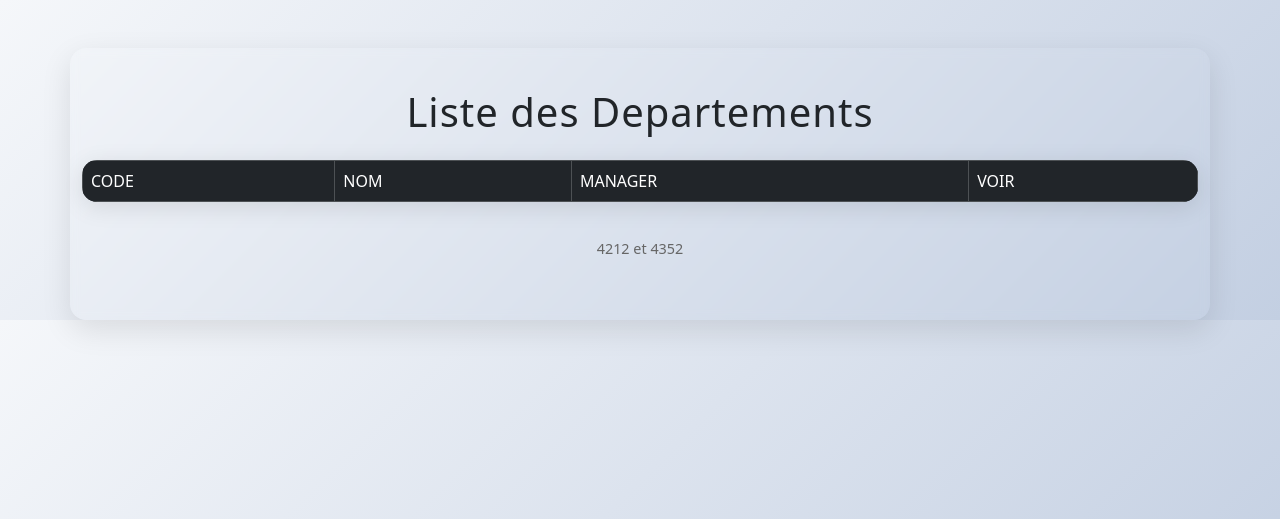
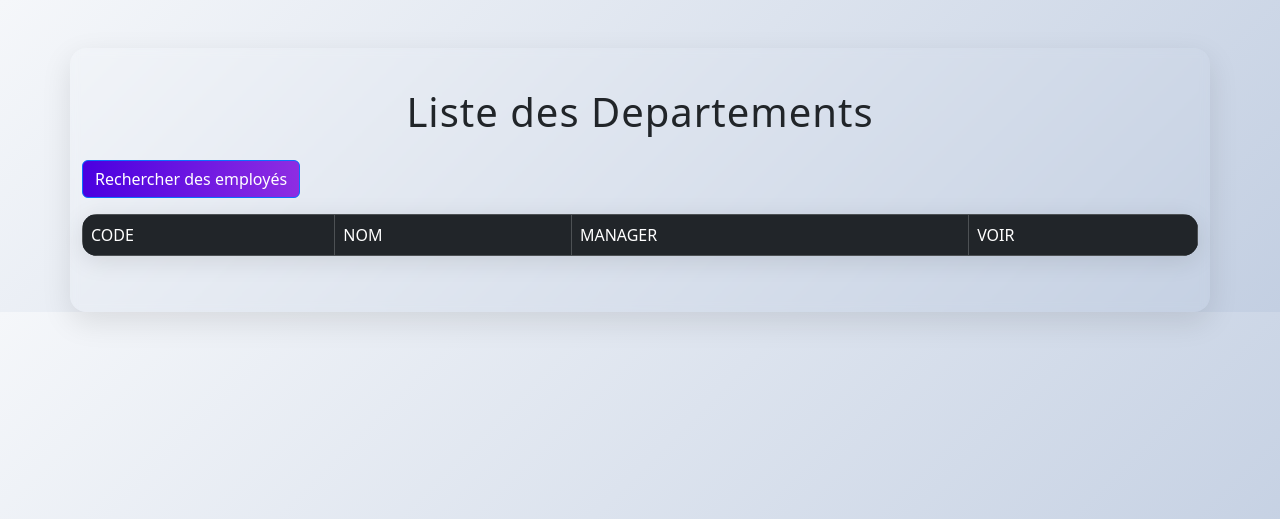
Before and after one commit to Ayyydane/Web23-06-25, a PHP site: page / in a window 1280 px wide. Shown: the top 519 px of the page. Run offline with PHP 8.4, Linux system fonts and the light colour scheme; tables that the repository leaves empty hold one stand-in row (values such as "Sample post"); lists and menus that the app fills with data are empty; some libraries are stand-ins or nearby versions.

Commit message:
indexlien

```diff
--- a/PAGES/index.php
+++ b/PAGES/index.php
@@ -14,6 +14,7 @@ $departements = getDepartementsAvecManager();
 </head>
 <body class="container mt-5">
     <h1 class="mb-4">Liste des Departements</h1>
+    <a href="recherche.php" class="btn btn-primary mb-3">Rechercher des employés</a>
     <table class="table table-bordered table-striped">
         <thead class="table-dark">
             <tr>
@@ -27,15 +28,14 @@ $departements = getDepartementsAvecManager();
             <?php
             for ($i = 0; $i < count($departements); $i++) {
                 echo "<tr>";
-                echo "<td>" . $departements[$i]['dept_no'] . "</td>";
-                echo "<td>" . $departements[$i]['dept_name'] . "</td>";
-                echo "<td>" . $departements[$i]['first_name'] . " " . $departements[$i]['last_name'] . "</td>";
-                echo "<td><a href='employes.php?dept=" . $departements[$i]['dept_no'] . "' class='btn btn-primary btn-sm'>Voir</a></td>";
+                echo "<td>" . htmlspecialchars($departements[$i]['dept_no']) . "</td>";
+                echo "<td>" . htmlspecialchars($departements[$i]['dept_name']) . "</td>";
+                echo "<td>" . htmlspecialchars($departements[$i]['first_name'] . " " . $departements[$i]['last_name']) . "</td>";
+                echo "<td><a href='employes.php?dept=" . htmlspecialchars($departements[$i]['dept_no']) . "' class='btn btn-primary btn-sm'>Voir</a></td>";
                 echo "</tr>";
             }
             ?>
         </tbody>
     </table>
-        <footer> 4212 et 4352</footer>
 </body>
 </html>
```
